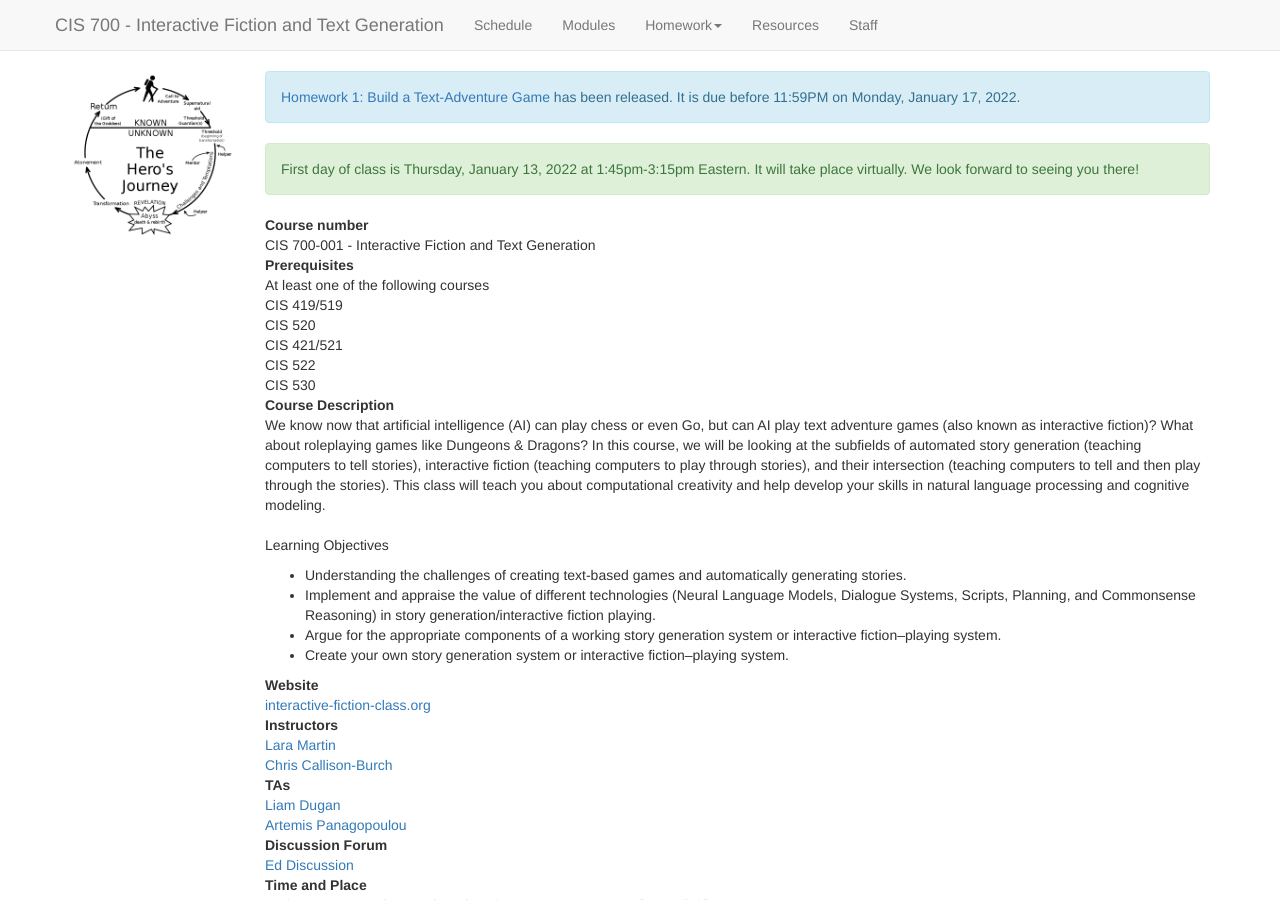
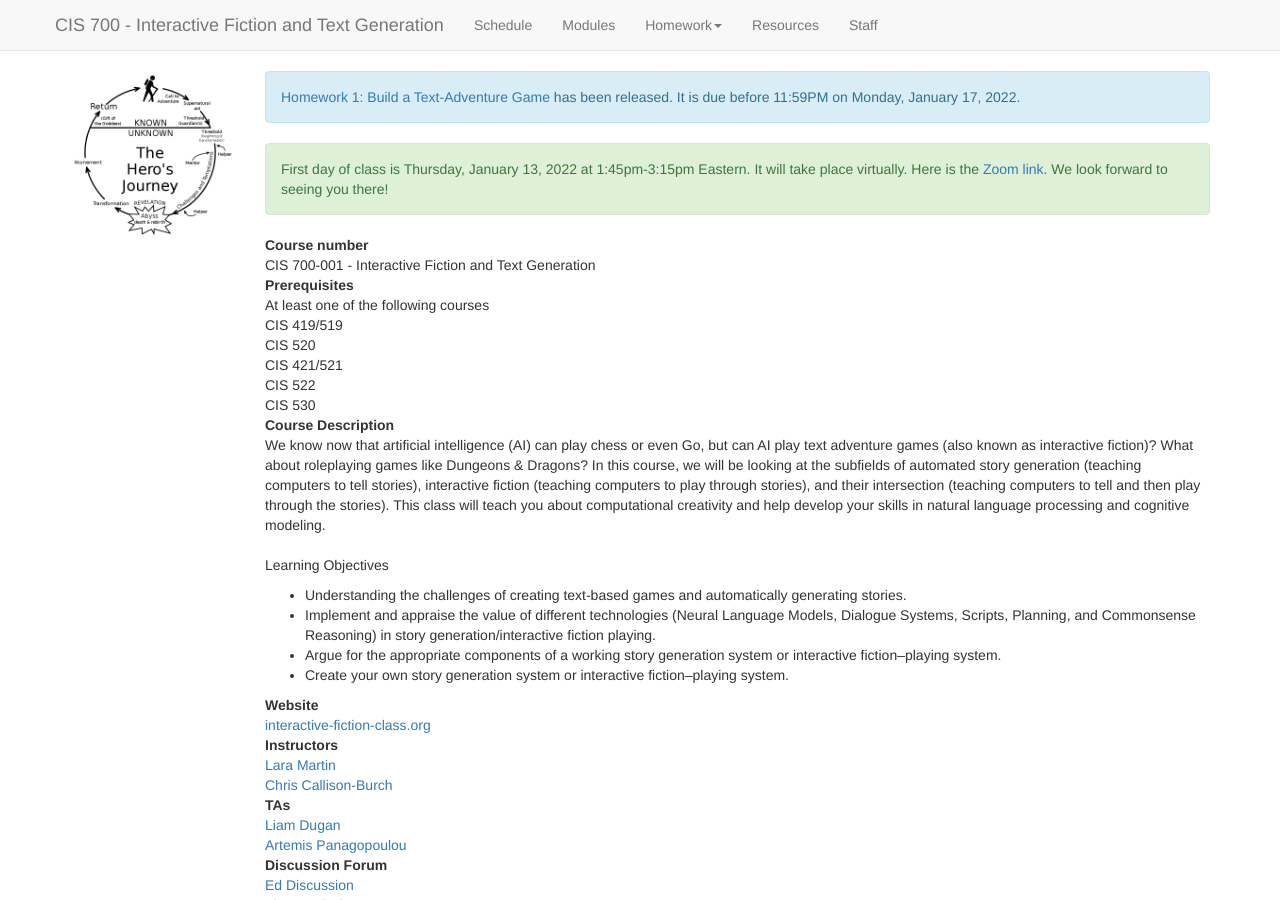
Before and after one commit to interactive-fiction-class/interactive-fiction-class.github.io, a Jekyll site: the page built from index.md, in a window 1280 px wide and 900 px high. Built offline with Jekyll 4.4.1, drawn with Linux system fonts in a browser that asks for light colours; nearby versions of some CDN libraries; a script that is not in the unit is left out.

Commit message:
Update index.md

```diff
--- a/index.md
+++ b/index.md
@@ -61,7 +61,7 @@ A great example of what you could build if you take this class is the [AI Dungeo
 </div>
 -->
 <div class="alert alert-success" markdown="1">
-First day of class is Thursday, January 13, 2022 at 1:45pm-3:15pm Eastern. It will take place virtually. We look forward to seeing you there!
+First day of class is Thursday, January 13, 2022 at 1:45pm-3:15pm Eastern. It will take place virtually. Here is the [Zoom link](https://upenn.zoom.us/j/95868341588?pwd=a0NvbkhtUEdYTTk5d0Vmc2VvcHJrUT09). We look forward to seeing you there!
 </div>
 
 Course number
```
